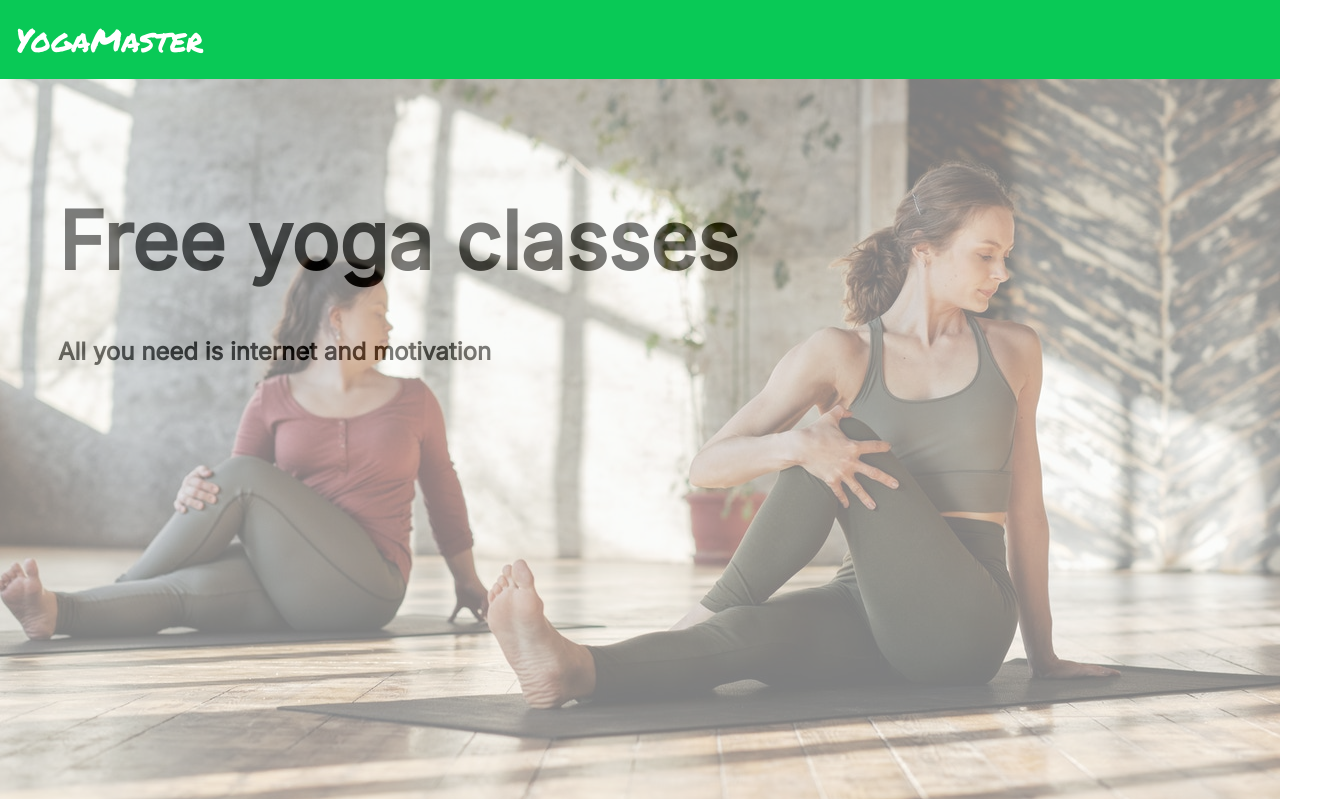
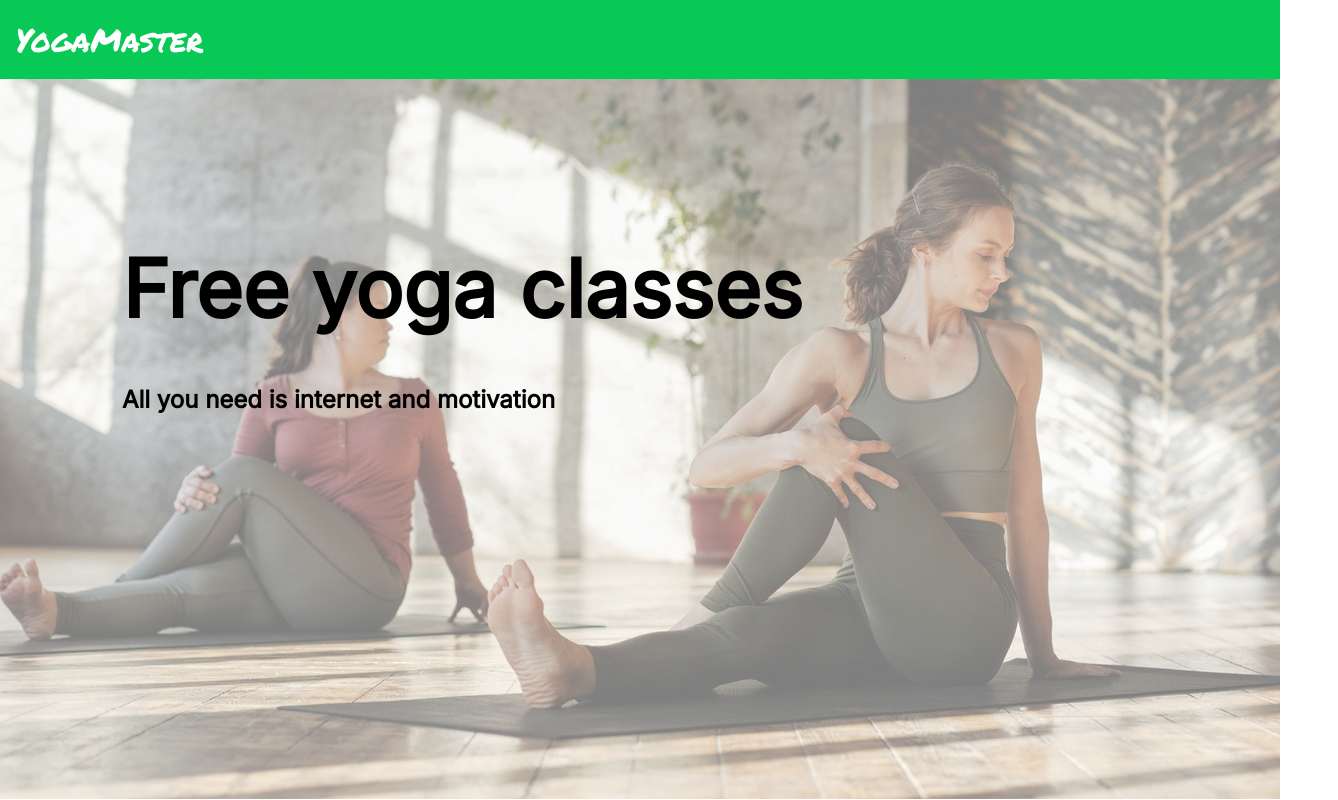
Before and after one commit to ArthurDeveloper/yoga-master, a React (Vite) app: page / in a window 1280 px wide. Shown: the top 800 px of the page, 1338 px wide, since content can reach past the window. Built offline with nearby package versions, Linux system fonts and the light colour scheme.

Commit message:
fix: Fixed header's opacity

```diff
--- a/src/App.css
+++ b/src/App.css
@@ -4,14 +4,13 @@ html, body {
 	overflow-x: hidden;
 }
 
-.title-wrapper {
+header {
 	position: absolute;
-	top: 0;
-	z-index: -1;
+	top: 3rem;
+	left: 5%;
+	z-index: 1;
 	padding-top: 12rem;
 	padding-left: 3.62rem;
-	width: 100%;
-	height: 100%;
 }
 
 .main-image {
--- a/src/App.jsx
+++ b/src/App.jsx
@@ -13,10 +13,10 @@ export default function App() {
 
 			<main>
 				<div className="main-image" />
-				<div className="title-wrapper">
+				<header className="title-wrapper">
 					<h1 className="title">Free yoga classes</h1>
 					<h3 className="subtitle">All you need is internet and motivation</h3>
-				</div>
+				</header>
 
 				<AboutUs />
 				<Classes />
```
